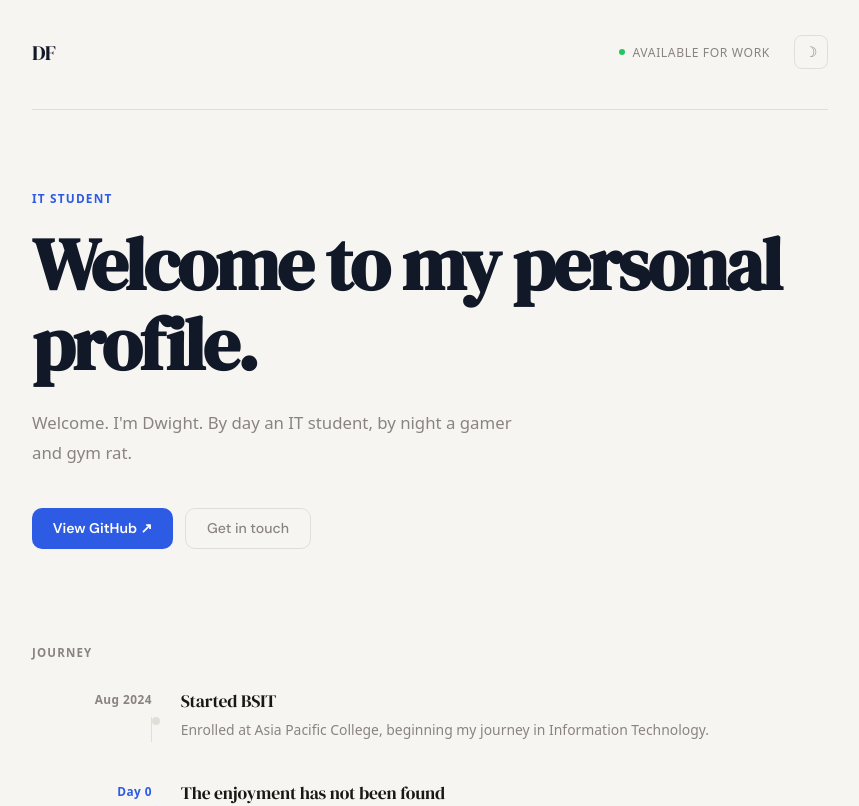
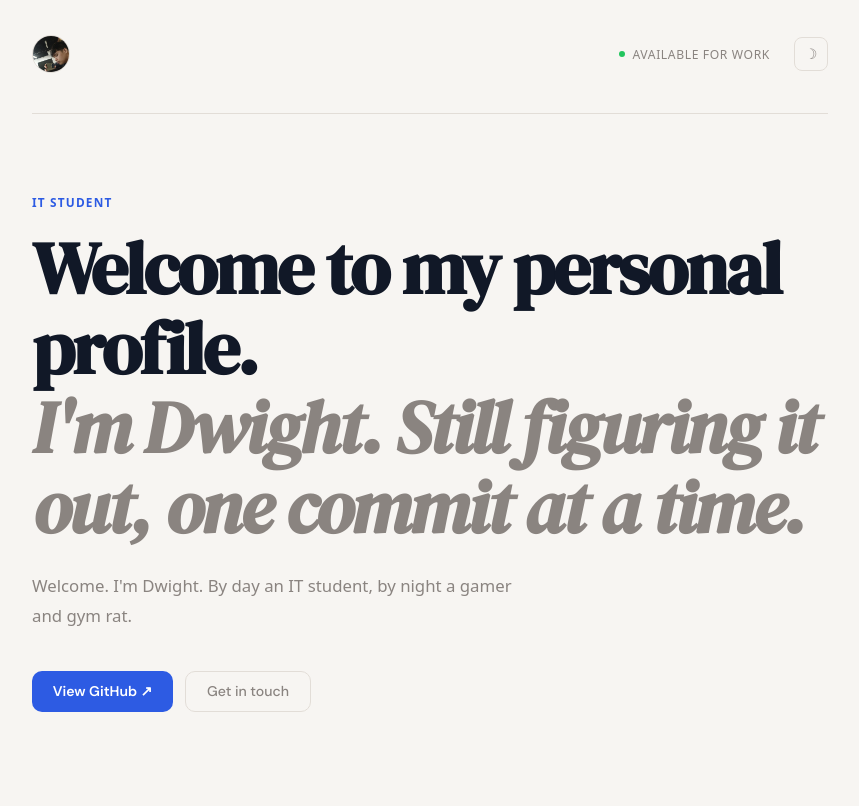
Before and after one commit to dwightening26/dwightening26-personal-website-finals-fernandez, a React app in the folder my-profile-fernandez/frontend/: page / in a window 1280 px wide. Shown: the top 806 px of the page, without its empty margins (210-1069 px from the left). Built offline with nearby package versions, Linux system fonts and the light colour scheme; no server answers; the database is empty; the HTML template or start-up script is replaced by a standard one.

Commit message:
addin profile picture

```diff
--- a/my-profile-fernandez/frontend/src/App.css
+++ b/my-profile-fernandez/frontend/src/App.css
@@ -114,10 +114,18 @@ a { text-decoration: none; color: inherit; }
   to   { opacity: 1; transform: translateY(0); }
 }
 
-.nav-brand {
-  font-family: var(--serif);
-  font-size: 1.3rem;
-  letter-spacing: -0.01em;
+.nav-avatar {
+  width: 38px;
+  height: 38px;
+  border-radius: 50%;
+  object-fit: cover;
+  object-position: center top;
+  border: 1px solid var(--border);
+  transition: border-color 0.2s ease;
+}
+
+.nav-avatar:hover {
+  border-color: var(--accent);
 }
 
 .nav-right {
--- a/my-profile-fernandez/frontend/src/App.jsx
+++ b/my-profile-fernandez/frontend/src/App.jsx
@@ -1,5 +1,6 @@
 import { useEffect, useState, useRef } from 'react';
 import { supabase } from './supabaseClient';
+import avatar from './profile.png';
 import './App.css';
 
 const TIMELINE = [
@@ -112,7 +113,7 @@ function App() {
 
       {/* NAV */}
       <nav className="nav">
-        <span className="nav-brand">DF</span>
+        <img src={avatar} alt="Dwight Fernandez" className="nav-avatar" />
         <div className="nav-right">
           <span className="nav-status">
             <span className="status-dot" />
@@ -133,6 +134,7 @@ function App() {
         <p className="eyebrow">IT Student</p>
         <h1>
           Welcome to my personal profile.<br />
+          <span className="hero-italic">I'm Dwight. Still figuring it out, one commit at a time.</span>
         </h1>
         <p className="hero-description">
           Welcome. I'm Dwight. By day an IT student, by night a gamer and gym rat.
```
Also changed, not shown: my-profile-fernandez/frontend/src/profile.png (added).
